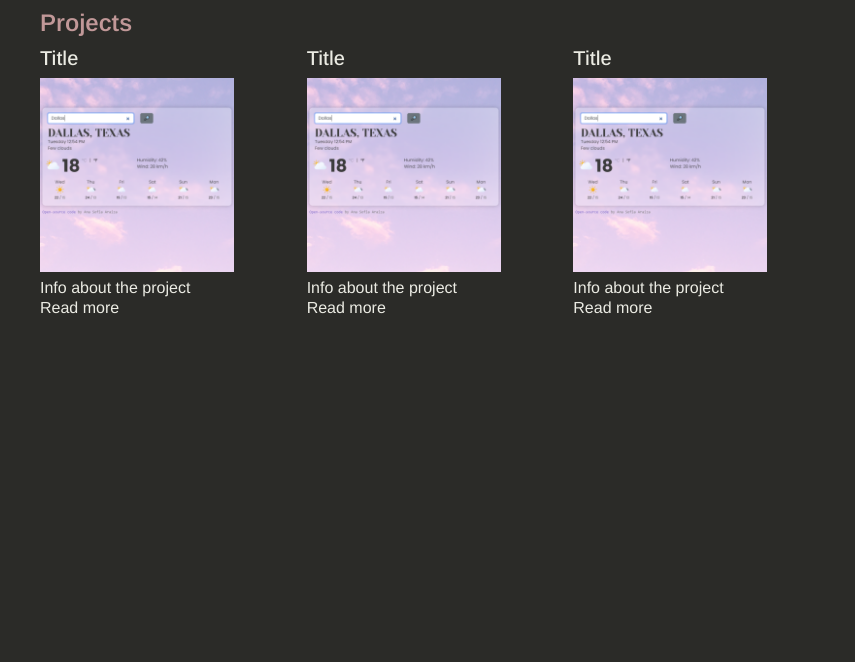
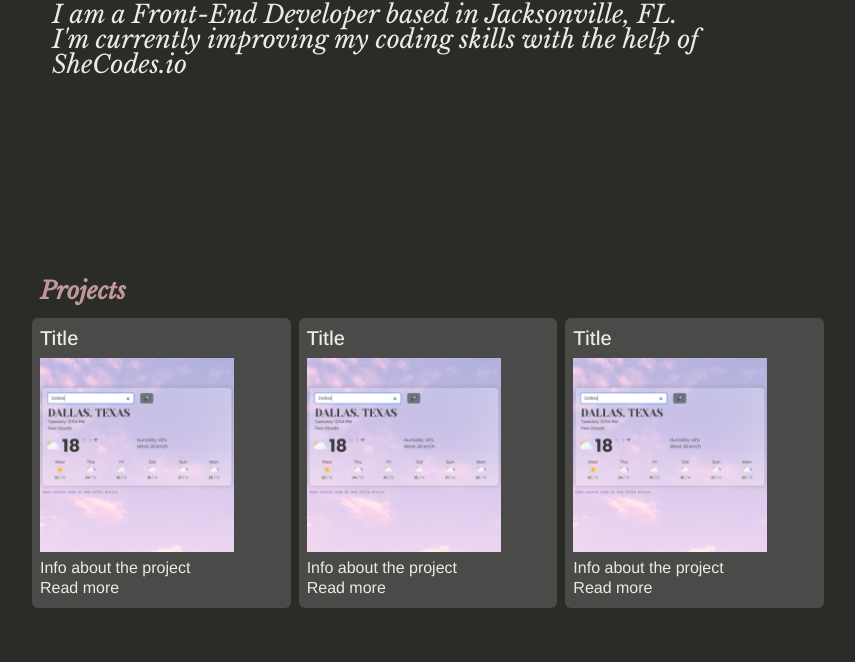
Before and after one commit to sofialeal95/portfolio, a plain HTML site: page index.html in a window 1280 px wide. Shown: the part 254-916 px from the top of the page, without its empty margins (212-1067 px from the left). Before the commit the page ends 800 px from the top, so only its background shows below. Drawn offline with nearby package versions, Linux system fonts and the light colour scheme.

Commit message:
Added Header and Root Variables
Modified the HTML and CSS to improve the design and added a hero to my home page

```diff
--- a/index.html
+++ b/index.html
@@ -27,35 +27,37 @@
   </head>
   <body>
     <div class="container-fluid main-content">
-      <div class="row">
+      <div class="row hero">
         <div class="col">
           <h1>Hi, my name is Ana Sofia Araiza</h1>
-          <h3>
-            <em>
+          <p>
+            <em class="cursive">
               I am a Front-End Developer based in Jacksonville, FL. <br />
               I'm currently improving my coding skills with the help of
-              SheCodes.io</em
+              <a href="https://www.shecodes.io/" target="_blank"
+                >SheCodes.io</a
+              ></em
             >
-          </h3>
+          </p>
         </div>
       </div>
       <div class="row mt-5">
-        <div class="col"><h2>Projects</h2></div>
+        <div class="col cursive"><h2>Projects</h2></div>
       </div>
       <div class="row">
-        <div class="col-4">
+        <div class="col light-emphasis m-1 p-2 rounded">
           <h5>Title</h5>
           <img src="/media/weather.png" alt="" srcset="" width="80%" />
           <p class="mt-2">Info about the project</p>
           <a src="/index.html">Read more</a>
         </div>
-        <div class="col-4">
+        <div class="col light-emphasis m-1 p-2 rounded">
           <h5>Title</h5>
           <img src="/media/weather.png" alt="" srcset="" width="80%" />
           <p class="mt-2">Info about the project</p>
           <a src="/index.html">Read more</a>
         </div>
-        <div class="col-4">
+        <div class="col light-emphasis m-1 p-2 rounded">
           <h5>Title</h5>
           <img src="/media/weather.png" alt="" srcset="" width="80%" />
           <p class="mt-2">Info about the project</p>
--- a/src/style.css
+++ b/src/style.css
@@ -1,11 +1,16 @@
-body {
-  background-color: #2b2b28;
-  color: #ebebe3;
-  font-family: "Arimo", sans-serif;
+:root {
+  --main-color: #ebebe3;
+  --dark-color: #2b2b28;
+  --emphasis: #c19898;
+  --light-emphasis: #4a4a48;
+  --main-font-family: "Arimo", sans-serif;
+  --cursive: "Libre Baskerville", serif;
 }
 
-em {
-  font-family: "Libre Baskerville", serif;
+body {
+  background-color: var(--dark-color);
+  color: var(--main-color);
+  font-family: var(--main-font-family);
 }
 
 h1 {
@@ -13,7 +18,7 @@ h1 {
 }
 
 h2 {
-  color: #c19898;
+  color: var(--emphasis);
   font-size: 1.5rem;
   font-weight: 600;
 }
@@ -23,7 +28,51 @@ p {
   margin: 0;
 }
 
+a {
+  text-decoration: none;
+  color: inherit;
+}
+
 .main-content {
   margin: 50px auto;
   max-width: 800px;
 }
+
+.cursive {
+  font-family: var(--cursive);
+}
+
+.light-emphasis {
+  background-color: var(--light-emphasis);
+}
+
+.hero {
+  margin: 200px 0;
+}
+
+.hero p {
+  font-size: 25px;
+}
+
+@media (max-width: 575px) {
+  body {
+    text-align: center;
+  }
+
+  img {
+    max-width: 200px;
+    text-align: center;
+  }
+
+  p {
+    line-height: 1.2;
+  }
+
+  .hero {
+    margin: 50px 0;
+  }
+
+  .light-emphasis {
+    background-color: inherit;
+  }
+}
```
